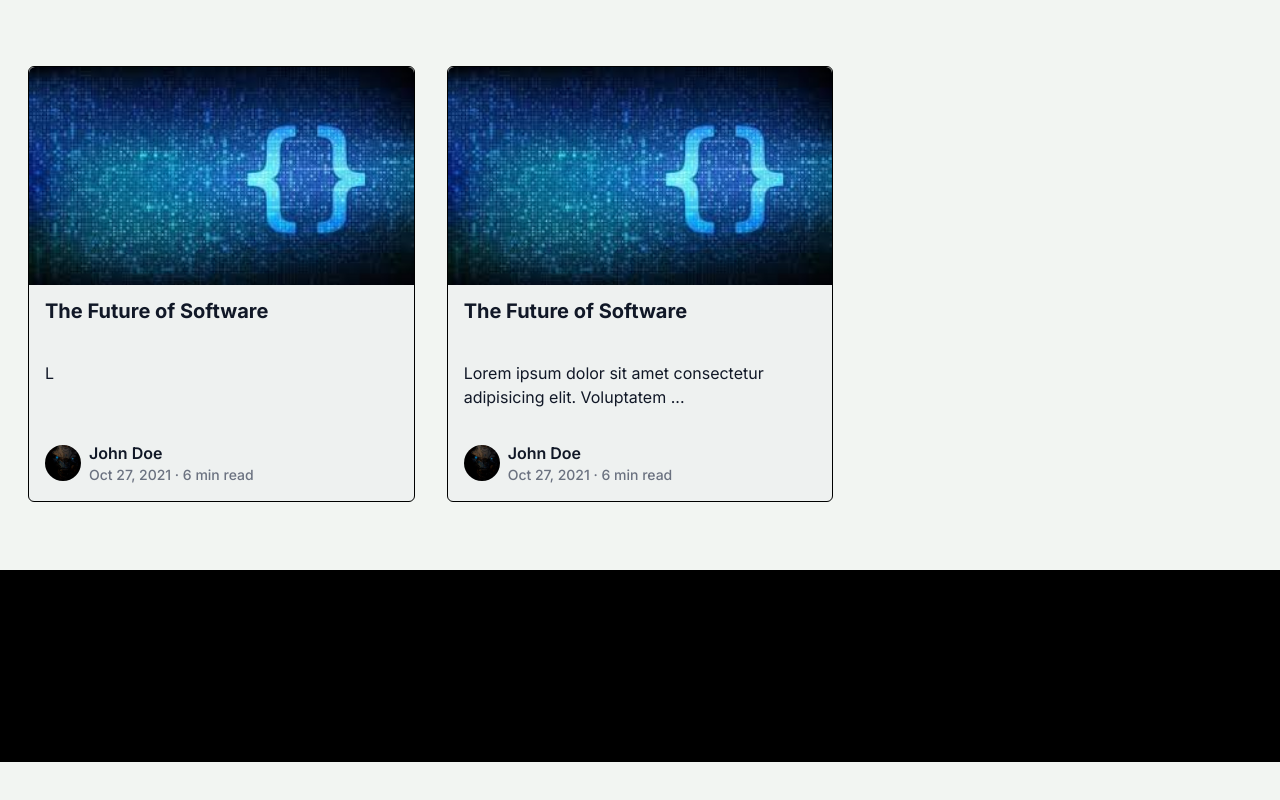
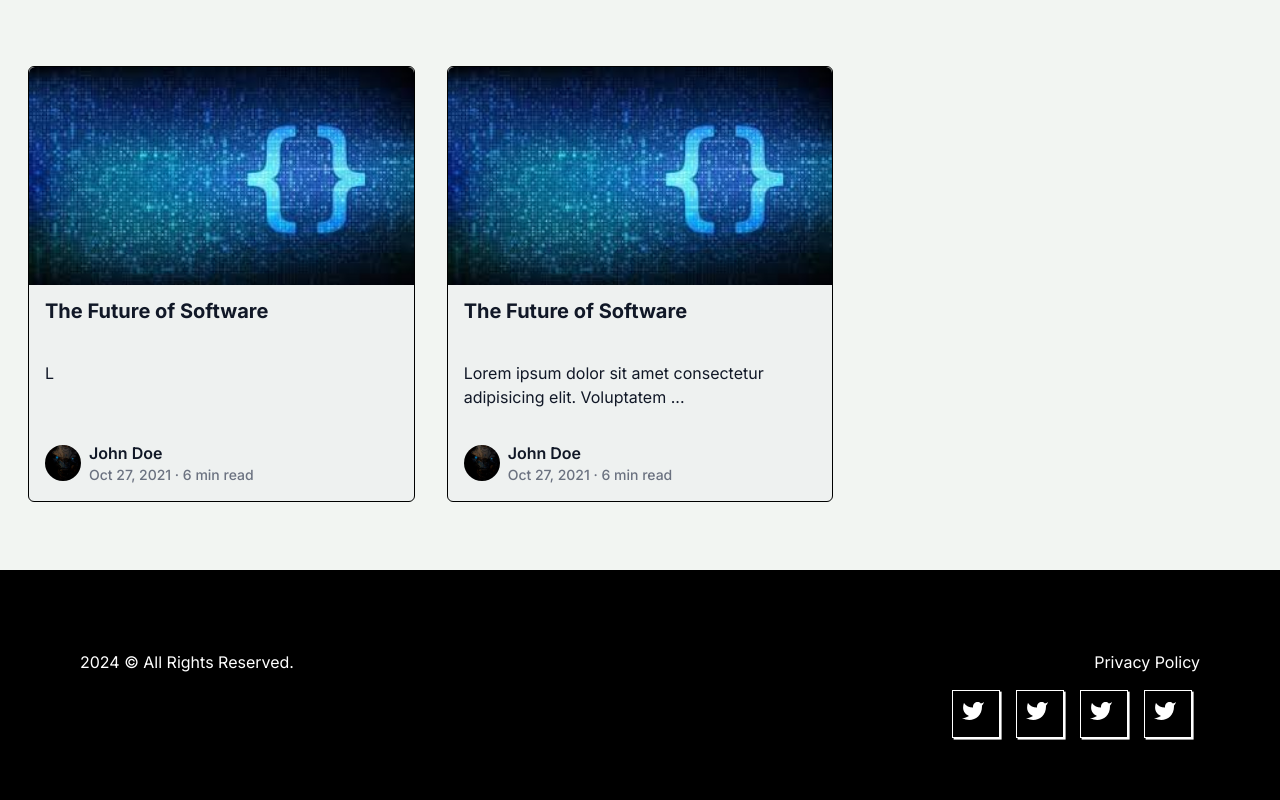
Before and after one commit to Nilesh-Meena/Blog, a Next.js app: page /News in a window 1280 px wide. Shown: the part 690-1490 px from the top of the page. Before the commit the page ends 1452 px from the top, so only its background shows below. Built offline with nearby package versions, Linux system fonts and the light colour scheme.

Commit message:
Adding Footer Template

```diff
--- a/components/Footer.tsx
+++ b/components/Footer.tsx
@@ -1,10 +1,45 @@
 import React from "react";
+import Link from "next/link";
 
-import Link from "next/link";
+import twitter from "@/public/Icons/twitter.svg";
+import Image from "next/image";
 
 const Footer = () => {
   return (
-    <div className="bottom-0 w-full h-10 inline-block z-0 bg-black p-32 xl:p-24 lg:p-16 md:p-12 sm:p-8 "></div>
+    <div
+      className="bottom-0 w-full h-full inline-block z-0
+   bg-black p-32 xl:p-20 lg:p-16 md:p-12 sm:p-8 "
+    >
+      <div className=" flex flex-col md:flex-row items-center justify-between w-full">
+        {/* left Div */}
+        <div className="flex items-center">
+          <span className="text-white">
+            {new Date().getFullYear()} &copy; All Rights Reserved.
+          </span>
+        </div>
+        {/* right Div */}
+        <div className="flex flex-col items-end">
+          <Link href="/privacy-policy" className="text-white items-center">
+            Privacy Policy
+          </Link>
+        </div>
+      </div>
+      {/* Icons */}
+      <div className="flex flex-row mt-4 justify-end">
+        <div className="mx-2 h-12 w-12 px-2 py-2 border border-white shadow-[0.10rem_0.10rem_rgba(255,255,255)] active:shadow-none cursor-pointer  transition-[0.2s] active:translate-x-[0.10rem] active:translate-y-[0.10rem]">
+          <Image src={twitter} alt="twitter" width={24} height={24} />
+        </div>
+        <div className="mx-2 h-12 w-12 px-2 py-2 border border-white shadow-[0.10rem_0.10rem_rgba(255,255,255)] active:shadow-none cursor-pointer  transition-[0.2s] active:translate-x-[0.10rem] active:translate-y-[0.10rem]">
+          <Image src={twitter} alt="twitter" width={24} height={24} />
+        </div>
+        <div className="mx-2 h-12 w-12 px-2 py-2 border border-white shadow-[0.10rem_0.10rem_rgba(255,255,255)] active:shadow-none cursor-pointer  transition-[0.2s] active:translate-x-[0.10rem] active:translate-y-[0.10rem]">
+          <Image src={twitter} alt="twitter" width={24} height={24} />
+        </div>
+        <div className="mx-2 h-12 w-12 px-2 py-2 border border-white shadow-[0.10rem_0.10rem_rgba(255,255,255)] active:shadow-none cursor-pointer  transition-[0.2s] active:translate-x-[0.10rem] active:translate-y-[0.10rem]">
+          <Image src={twitter} alt="twitter" width={24} height={24} />
+        </div>
+      </div>
+    </div>
   );
 };
 
```
Also changed, not shown: public/Icons/twitter.svg (added).
